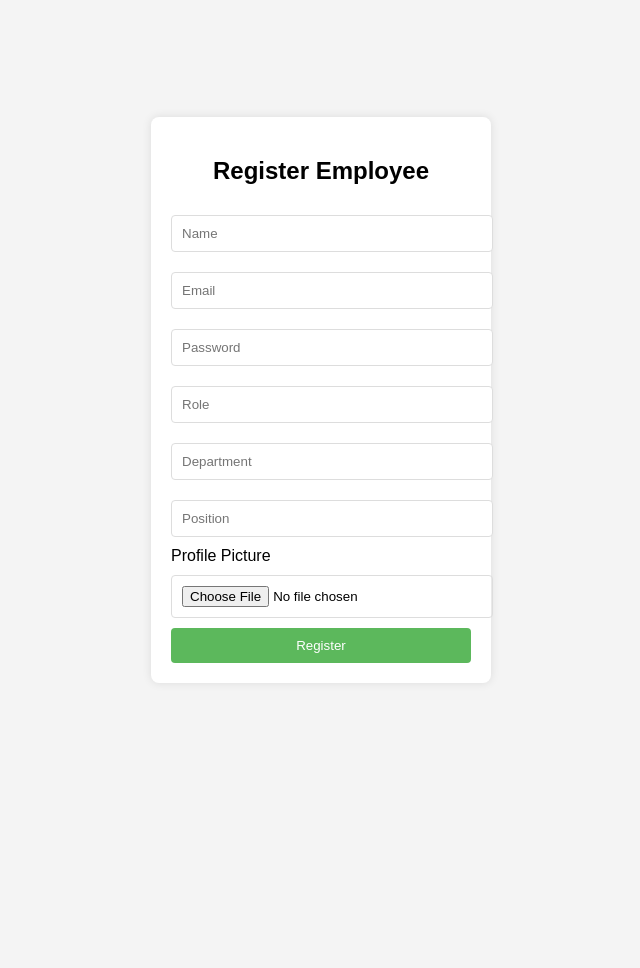
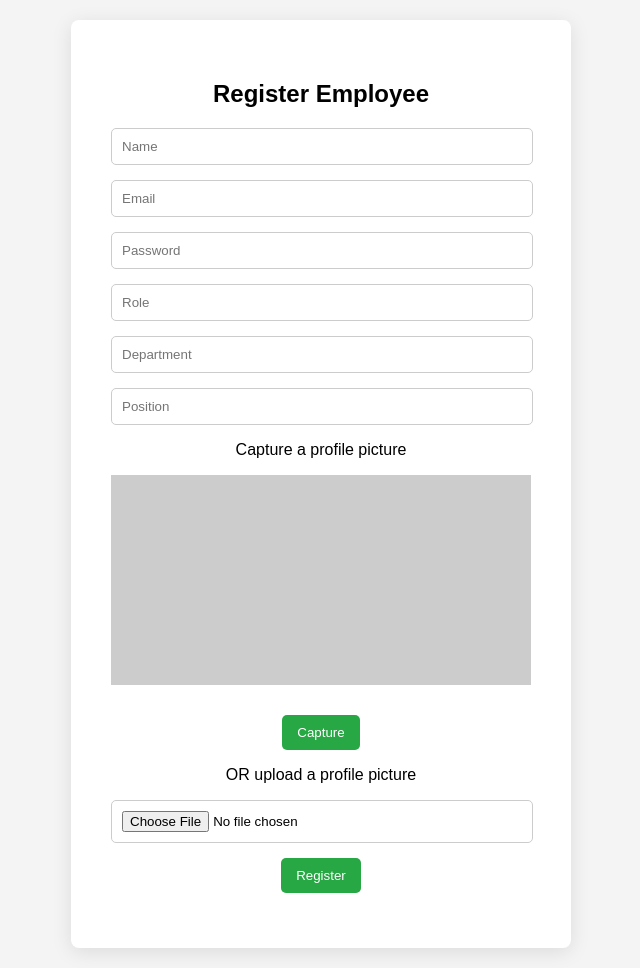
Before and after one commit to MurtuzaKapasi/Employee-Productivity-Tracking, a Flask app: page /register-employee in a window 1280 px wide. Shown: the whole page, without its empty margins (319-959 px from the left). Before the commit the page ends 663 px from the top, so only its background shows below. Run offline with Flask 3, Linux system fonts and the light colour scheme.

Commit message:
models and routes updatd, register employee page completed

```diff
--- a/routes.py
+++ b/routes.py
@@ -1,3 +1,4 @@
+import base64
 import subprocess
 from flask import flash, request, render_template, session, redirect, url_for, jsonify
 from utilities import fetch_active_employees_count, fetch_departments_count, fetch_employees, verify_password, fetch_user_by_email, hash_password, log_user_login, log_user_logout,register_employee
@@ -22,13 +23,28 @@ def init_routes(app):
         role = request.form['role']
         department = request.form.get('department')
         position = request.form.get('position')
-        profile_picture = request.files['profile_picture']
+
+        # Initialize a variable to hold image bytes
+        image_bytes = None
+
+        # Check if the image was captured from the webcam
+        if 'profile_picture' in request.form and request.form['profile_picture']:
+            image_data = request.form['profile_picture']
+            header, encoded = image_data.split(',', 1)  # Split header from data
+            image_bytes = base64.b64decode(encoded)  # Decode base64 data
+
+        # Check if an image file was uploaded
+        elif 'profile_picture_upload' in request.files and request.files['profile_picture_upload'].filename != '':
+            profile_picture_upload = request.files['profile_picture_upload']
+            image_bytes = profile_picture_upload.read()  # Read uploaded file bytes
+
+        # If no image is provided, return an error
+        if image_bytes is None:
+            flash("No profile picture provided. Please capture or upload an image.", 'danger')
+            return redirect(url_for('register_employee'))
 
         try:
-            # Convert image to bytes
-            image_bytes = profile_picture.read()
-
-            # Create a new User object
+            # Create a new User object (assuming you have a User model)
             new_employee = User(
                 user_name=name,
                 email=email,
@@ -36,7 +52,7 @@ def init_routes(app):
                 role=role,
                 department=department,
                 position=position,
-                profile_picture=image_bytes  # Assuming you have a column for this
+                profile_picture=image_bytes  # Store the captured or uploaded image
             )
 
             db.session.add(new_employee)
@@ -49,6 +65,7 @@ def init_routes(app):
             db.session.rollback()
             flash(f"Error: {str(e)}", 'danger')
             return render_template('register_employee.html'), 400
+
 
     @app.route('/login')
     def login():
@@ -66,6 +83,11 @@ def init_routes(app):
         user = fetch_user_by_email(email)
         if not user or not verify_password(user.password, password):
             return "Invalid credentials!", 401
+
+        print(user.id)
+        print(user.role)
+        print(user.user_name)
+        print(user.email)
 
         session['employee_id'] = user.id
         session['role'] = user.role
@@ -207,14 +229,22 @@ def init_routes(app):
             employee_id = session.get('employee_id')
             login_time = datetime.now().strftime('%H:%M:%S')
             name = session.get('name')
+            employee_email = session.get('email')
 
-            # Save login time in the EmployeeTracking table
-            track_entry = EmployeeTracking(employee_id=employee_id, name=name, login_time=login_time)
-            db.session.add(track_entry)
-            db.session.commit()
+            print(f"Employee ID: {employee_id}")
+            print(f"Login Time: {login_time}")
+            print(f"Name: {name}")
+            print(f"email: {employee_email}")
+
+            # # Save login time in the EmployeeTracking table
+            # track_entry = EmployeeTracking(employee_id=employee_id, name=name, login_time=login_time)
+
+            # db.session.add(track_entry)
+            # db.session.commit()
 
             # Run the employee tracking script in the background
-            subprocess.Popen(['python', 'employee_tracker.py'], shell=True)
+            subprocess.Popen(['python', 'employee_tracker.py', str(employee_id), employee_email], shell=True)
+            # subprocess.Popen(['python', 'checker2.py'], shell=True)
 
             return jsonify({'message': 'Recording started successfully!'}), 200
         except Exception as e:
--- a/static/css/styles.css
+++ b/static/css/styles.css
@@ -136,7 +136,7 @@ button:hover {
 }
 
 .form-group input {
-    width: 100%;
+    width: 90%;
     padding: 10px;
     font-size: 16px;
     border: 1px solid #ddd;
--- a/templates/login.html
+++ b/templates/login.html
@@ -91,7 +91,6 @@
     <div class="login-container">
         <h2>Employee Login</h2>
         <div class="webcam-box">
-            <!-- Webcam feed will be displayed here -->
             <video autoplay></video>
         </div>
         <button id="loginBtn">Login with Face ID</button>
--- a/templates/register_employee.html
+++ b/templates/register_employee.html
@@ -1,5 +1,6 @@
 <!DOCTYPE html>
 <html lang="en">
+
 <head>
     <meta charset="UTF-8">
     <meta name="viewport" content="width=device-width, initial-scale=1.0">
@@ -8,81 +9,246 @@
         body {
             font-family: Arial, sans-serif;
             background-color: #f4f4f4;
+            margin: 0;
+            padding: 20px;
+        }
+
+        .login-container {
+            background: #fff;
+            border-radius: 8px;
+            box-shadow: 0 4px 20px rgba(0, 0, 0, 0.1);
+            padding: 40px;
+            text-align: center;
+            max-width: 420px;
+            width: 100%;
+            margin: auto;
+            /* Center the container */
+            animation: fadeIn 1s ease-in-out;
+        }
+
+        @keyframes fadeIn {
+            from {
+                opacity: 0;
+                transform: translateY(-20px);
+            }
+
+            to {
+                opacity: 1;
+                transform: translateY(0);
+            }
+        }
+
+        .form-group {
+            margin-bottom: 15px;
+            /* Add space between form groups */
+        }
+
+        input[type="text"],
+        input[type="email"],
+        input[type="password"],
+        input[type="file"] {
+            width: calc(100% - 20px);
+            /* Full width with padding */
+            padding: 10px;
+            border-radius: 5px;
+            border: 1px solid #ccc;
+            transition: border-color 0.3s ease;
+            /* Smooth transition for border color */
+        }
+
+        input[type="text"]:focus,
+        input[type="email"]:focus,
+        input[type="password"]:focus {
+            outline: none;
+            border-color: #007bff;
+            /* Change border color on focus */
+        }
+
+        .webcam-box {
+            width: 100%;
+            height: auto;
+            background-color: #ccc;
             display: flex;
             justify-content: center;
             align-items: center;
-            height: 100vh;
-            margin: 0;
+            margin-bottom: 20px;
+            flex-direction: column;
         }
-        .container {
-            background: white;
-            padding: 20px;
+
+        .webcam-box video {
+            width: 100%;
+            height: auto;
             border-radius: 8px;
-            box-shadow: 0 0 10px rgba(0, 0, 0, 0.1);
-            width: 300px;
-            animation: fadeIn 0.5s;
         }
-        @keyframes fadeIn {
-            from { opacity: 0; }
-            to { opacity: 1; }
-        }
-        h2 {
-            margin-bottom: 20px;
-            text-align: center;
-        }
-        input[type="text"], input[type="email"], input[type="password"], input[type="file"] {
+        .capturedImage{
             width: 100%;
-            padding: 10px;
-            margin: 10px 0;
-            border: 1px solid #ddd;
-            border-radius: 4px;
+            height: auto;
         }
         button {
-            background-color: #5cb85c;
+            padding: 10px 15px;
+            border-radius: 5px;
+            border: none;
+            background-color: #28a745;
             color: white;
-            border: none;
-            padding: 10px;
-            border-radius: 4px;
             cursor: pointer;
-            width: 100%;
-            transition: background-color 0.3s;
+            transition: background-color 0.3s ease;
         }
+
         button:hover {
-            background-color: #4cae4c;
+            background-color: #28a745;
+        }
+
+        @media (max-width: 480px) {
+            .login-container {
+                padding: 20px;
+                max-width: 90%;
+                margin-top: 20px;
+                animation-duration: 0.5s;
+            }
+
+            input[type="text"],
+            input[type="email"],
+            input[type="password"],
+            input[type="file"] {
+                font-size: 14px;
+                padding: 8px;
+            }
+
+            button {
+                font-size: 14px;
+                padding: 8px;
+            }
         }
     </style>
 </head>
+
 <body>
 
-<div class="container">
+    <div class="login-container">
         <h2>Register Employee</h2>
         <form action="/register-employee" method="POST" enctype="multipart/form-data">
+
+            <div class="form-group">
                 <input type="text" name="name" placeholder="Name" required>
+            </div>
+
+            <div class="form-group">
                 <input type="email" name="email" placeholder="Email" required>
+            </div>
+
+            <div class="form-group">
                 <input type="password" name="password" placeholder="Password" required>
+            </div>
+
+            <div class="form-group">
                 <input type="text" name="role" placeholder="Role" required>
+            </div>
+
+            <div class="form-group">
                 <input type="text" name="department" placeholder="Department">
+            </div>
+
+            <div class="form-group">
                 <input type="text" name="position" placeholder="Position">
+            </div>
 
-        <label for="profile_picture">Profile Picture</label>
-        <input type="file" name="profile_picture" accept="image/*" capture="environment" required>
+            <div class="form-group" style="text-align:center;">
+                <p>Capture a profile picture</p>
+                <div class="webcam-box">
+                    <video id="video" autoplay></video>
+                    <canvas id="canvas" style="display:none;"></canvas>
+                    <input type="hidden" name="profile_picture" id="profile_picture">
+                    <img id="capturedImage" style="display:none; " class="capturedImage"> <!-- Hidden initially -->
+                </div>
+                <button type="button" style="margin-top:10px;" id="capture">Capture</button>
+            </div>
 
+            <p> OR upload a profile picture </p>
+
+            <div class="form-group">
+                <input type="file" name="profile_picture_upload" accept="image/*">
+            </div>
+
+            <div class="form-group">
                 <button type="submit">Register</button>
+            </div>
         </form>
     </div>
 
     <script>
-    // Optional: Add some JavaScript for interactivity
-    document.querySelector('input[type="file"]').addEventListener('change', function() {
+        // Optional JavaScript for interactivity
+        document.querySelector('input[type=file]').addEventListener('change', function () {
             if (this.files && this.files[0]) {
                 const reader = new FileReader();
-            reader.onload = function(e) {
+                reader.onload = function (e) {
                     console.log('Image uploaded:', e.target.result);
                 }
                 reader.readAsDataURL(this.files[0]);
             }
         });
+
+        // Access the camera
+        const video = document.getElementById('video');
+        const canvas = document.getElementById('canvas');
+        const profilePictureInput = document.getElementById('profile_picture');
+        const capturedImage = document.getElementById('capturedImage');
+        const captureButton = document.getElementById('capture');
+
+        navigator.mediaDevices.getUserMedia({ video: true })
+            .then(stream => {
+                video.srcObject = stream;
+            })
+            .catch(err => {
+                console.error("Error accessing the camera:", err);
+            });
+
+        document.getElementById('capture').addEventListener('click', () => {
+            // Pause the video to freeze the frame
+            if (capturedImage.style.display === 'none') {
+
+                video.pause();
+
+                // Set canvas dimensions to match the video
+                canvas.width = video.videoWidth;
+                canvas.height = video.videoHeight;
+
+                // Draw current frame from video onto canvas
+                const context = canvas.getContext('2d');
+                context.drawImage(video, 0, 0, canvas.width, canvas.height);
+
+                // Convert image to data URL and set it as value of hidden input
+                const dataURL = canvas.toDataURL('image/png');
+                profilePictureInput.value = dataURL;
+
+                // Display captured image over video feed
+                capturedImage.src = dataURL;
+                capturedImage.style.display = 'block'; // Show captured image
+
+                // Hide video feed
+                video.style.display = 'none';
+
+                // Change button text to "Re-capture"
+                document.getElementById('capture').textContent = 'Re-capture';
+            }
+            else {
+                // If image is displayed, reset to capture mode
+                capturedImage.style.display = 'none'; // Hide captured image
+                video.style.display = 'block'; // Show video feed again
+
+                // Change button text back to "Capture"
+                document.getElementById('capture').textContent = 'Capture';
+
+                // Resume video playback
+                video.play();
+            }
+        });
+
+        // document.getElementById('capture').addEventListener('click', () => {
+        //     if (capturedImage.style.display === 'block') {
+
+        //     }
+        // });
     </script>
+</body>
 
-</body>
 </html>
```
Also changed, not shown: employee_tracker.py (+11 -1 lines), models.py (+10 -3 lines). Lines whose indentation alone changed are shown as unchanged.
